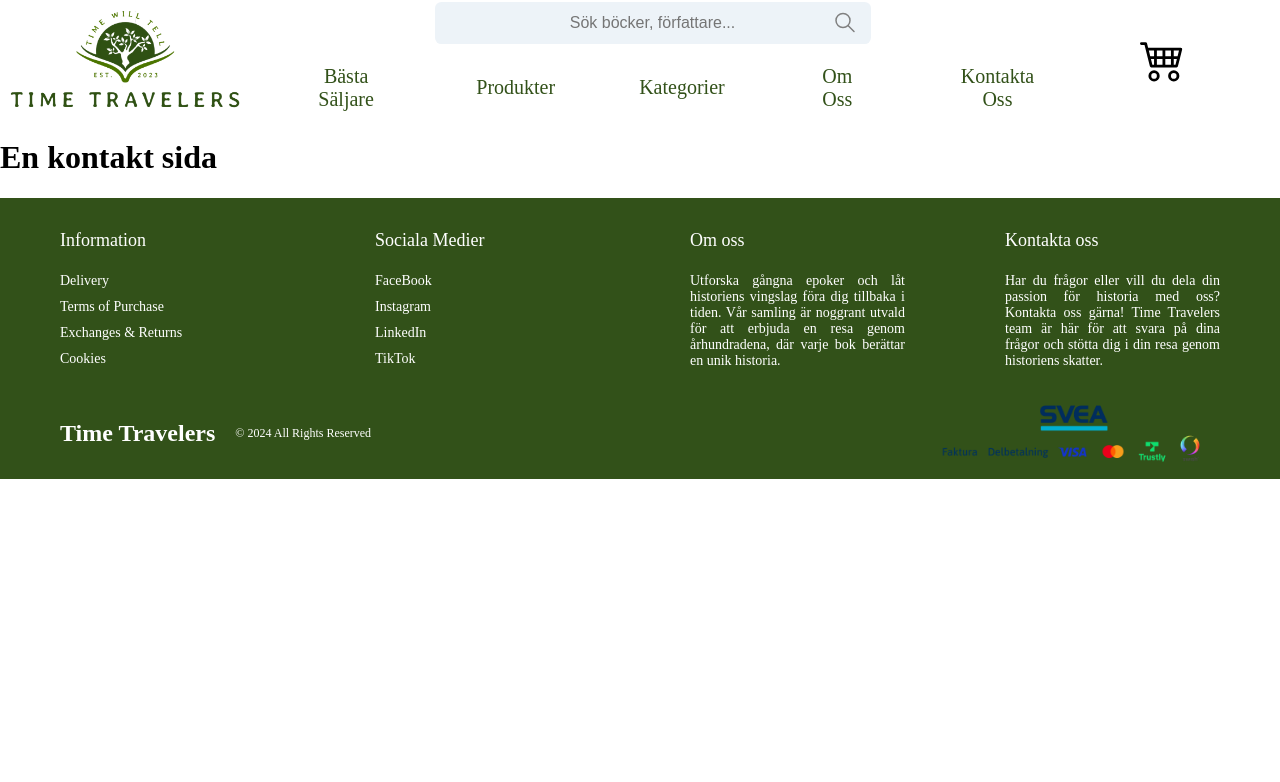
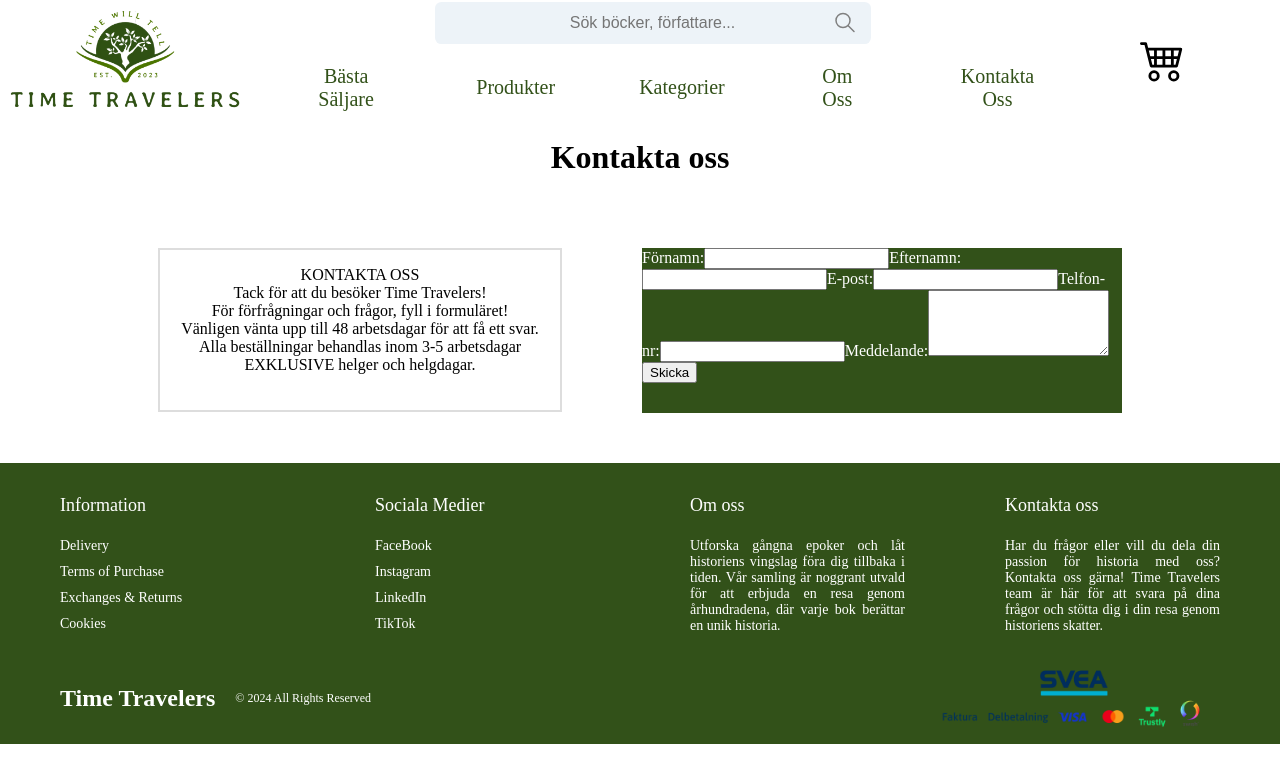
Before and after one commit to MauritzEmanuel/GroupProject_Frontend2, a React (Vite) app in the folder Frontend/: page /contact in a window 1280 px wide. Shown: the top 782 px of the page. Built offline with nearby package versions, Linux system fonts and the light colour scheme.

Commit message:
contact us page not done

```diff
--- /dev/null
+++ b/Frontend/src/cssFiles/contact.css
@@ -0,0 +1,29 @@
+.contact-h1 {
+    text-align: center;
+}
+
+.contact-div {
+    list-style: none;
+    padding: 50px;
+    display: flex;
+    flex-wrap: wrap;
+    justify-content: center;
+    gap: 5em;
+
+    .text {
+        border: 0.15em solid #ddd;
+        width: 25em;
+        height: 10em;
+
+        p{
+            text-align: center;
+        }
+    }
+
+    .form {
+        background-color: #325119;
+        color: white;
+        width: 30em;
+        height: 10.3em;
+    }
+}
--- a/Frontend/src/pages/Contact.jsx
+++ b/Frontend/src/pages/Contact.jsx
@@ -1,10 +1,47 @@
+import React from 'react'
+import '../cssFiles/contact.css'
+
+
 const Contact = () => {
 
     return (
+    <>
+      <div>
+        <h1 className='contact-h1'>Kontakta oss</h1>
+        <div className='contact-div'>
+            <div className='text'>
+                <p>
+                    KONTAKTA OSS <br/>
+                    Tack för att du besöker Time Travelers! <br/>
+                    För förfrågningar och frågor, fyll i formuläret! <br/>
+                    Vänligen vänta upp till 48 arbetsdagar för att få ett svar. <br/>
+                    Alla beställningar behandlas inom 3-5 arbetsdagar EXKLUSIVE helger och helgdagar.
+                </p>
+            </div>
 
-        <div>
-            <h1>En kontakt sida</h1>
+            <div className='form'>
+                <form>
+                    <label htmlFor="firstName">Förnamn:</label>
+                    <input type="text" id="firstName" name="firstName" required />
+
+                    <label htmlFor="lastName">Efternamn:</label>
+                    <input type="text" id="lastName" name="lastName" required />
+
+                    <label htmlFor="email">E-post:</label>
+                    <input type="email" id="email" name="email" required />
+
+                    <label htmlFor="phoneNumber">Telfon-nr:</label>
+                    <input type="email" id="email" name="email" required />
+
+                    <label htmlFor="message">Meddelande:</label>
+                    <textarea id="message" name="message" rows="4" required></textarea>
+
+                    <button type="submit">Skicka</button>
+                </form>
+            </div>
         </div>
+      </div>
+    </>
     )
 }
 
```
